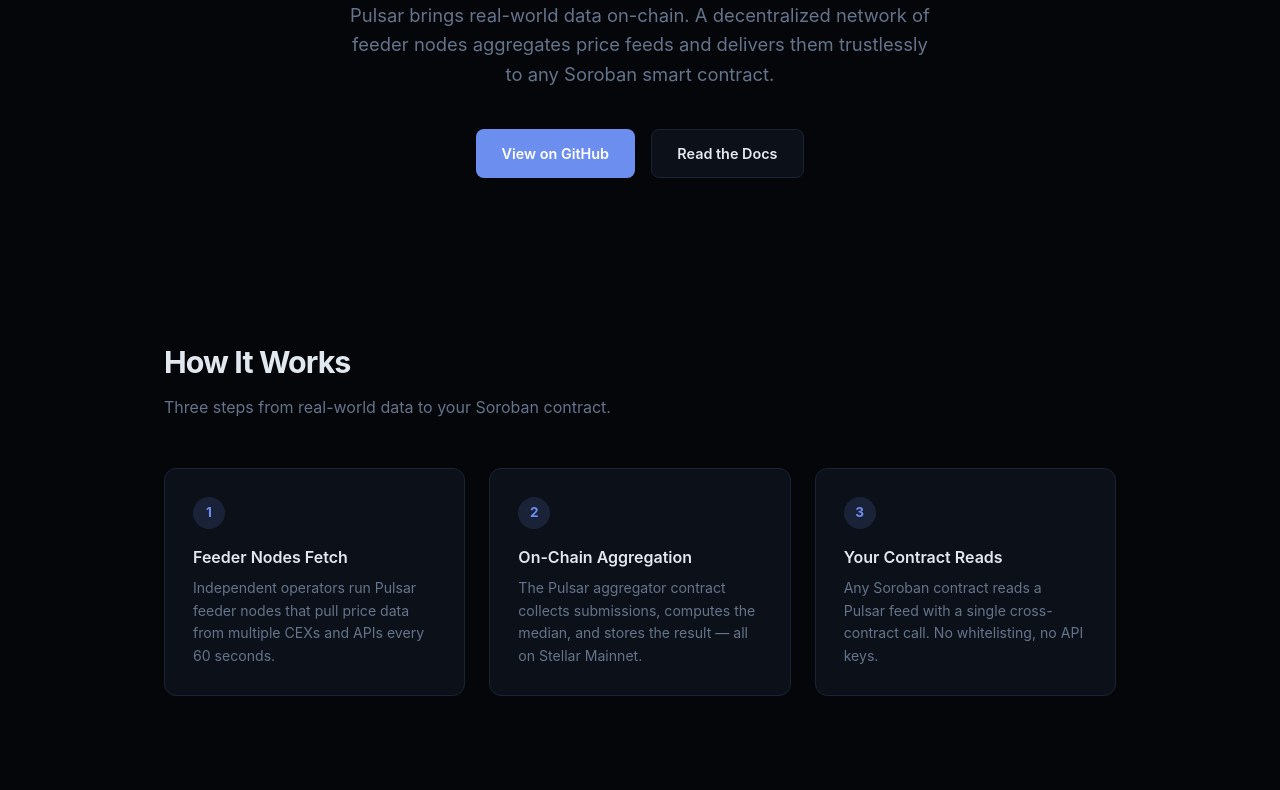
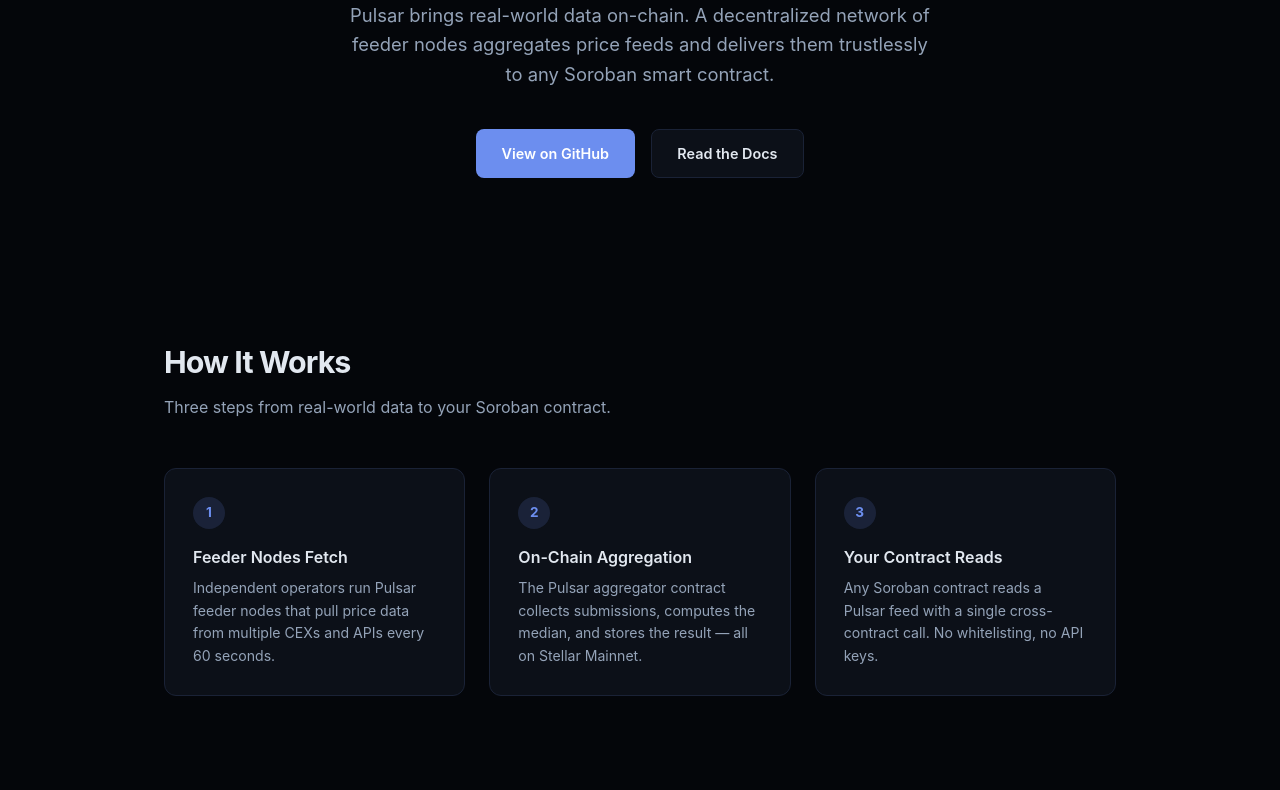
Before and after one commit to pulsar-oracle/pulsar, a plain HTML site: page public/index.html in a window 1280 px wide. Shown: the part 396-1186 px from the top of the page. Drawn offline with Linux system fonts and the light colour scheme.

Commit message:
fix(web): raise muted text contrast to meet WCAG AA
--muted (#64748B, slate-500) on the --bg background measured 4.26:1,
under the 4.5:1 minimum for normal text and used widely (nav links,
hero subtext, table cells, footer). Swapped for slate-400 (#94A3B8),
which is already used as a gradient stop in the h1, giving ~8.3:1.

Verified via Playwright screenshots at 1440x900 and 375x812 — no
layout regressions, nav/table behavior unchanged.

```diff
--- a/public/index.html
+++ b/public/index.html
@@ -24,7 +24,7 @@
       --accent: #6C8EEF;
       --accent2: #A78BFA;
       --text: #E2E8F0;
-      --muted: #64748B;
+      --muted: #94A3B8;
     }
 
     body {
```
